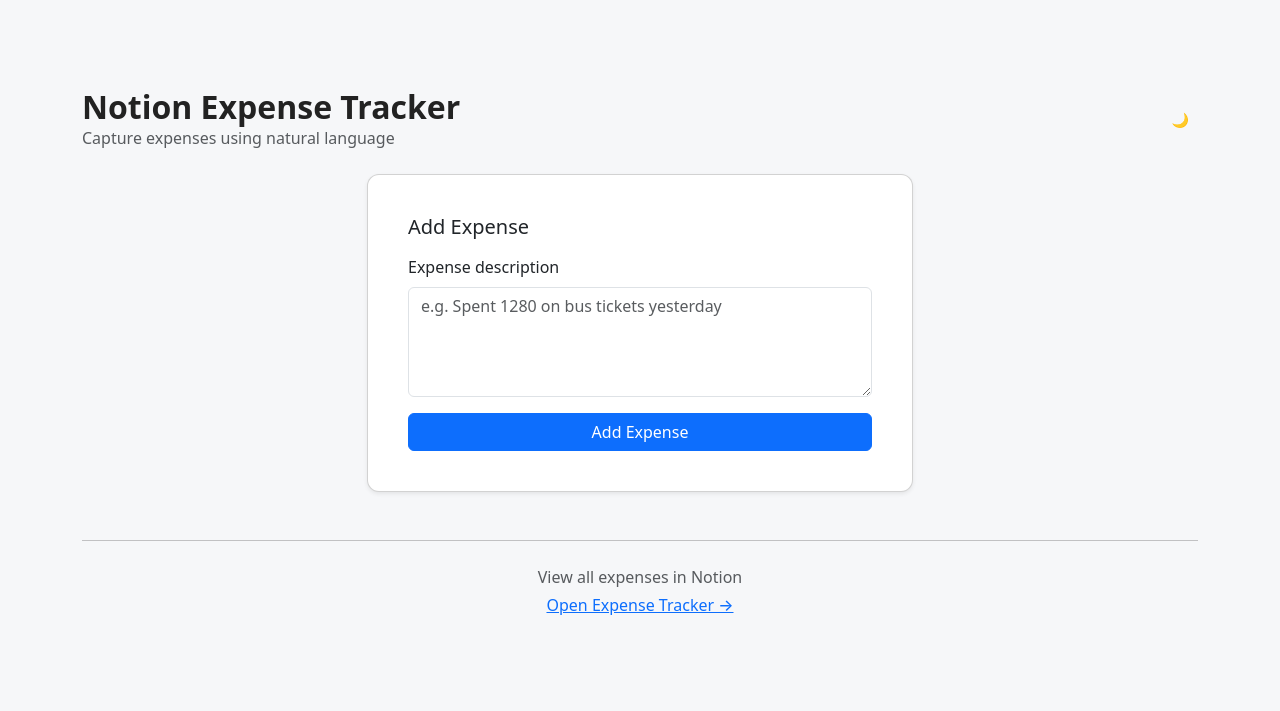
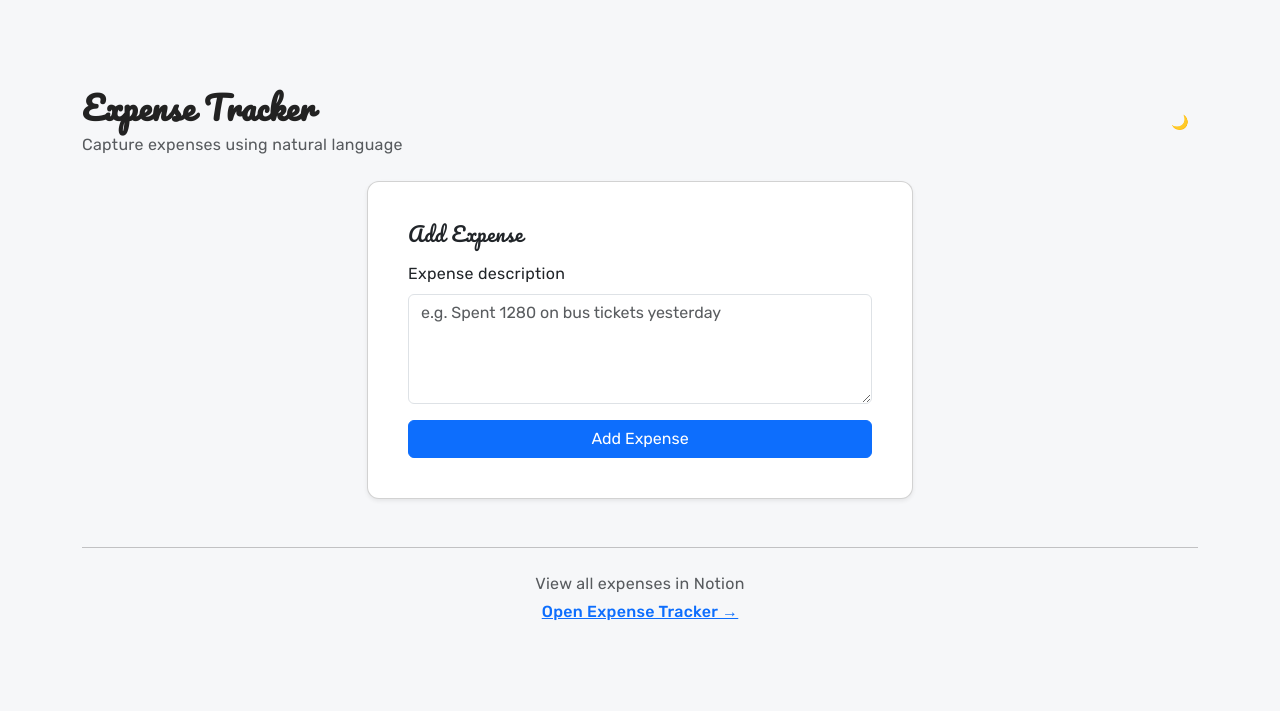
Before and after one commit to ruthvik-ch/notion-expense-tracker, a Flask app: page / in a window 1280 px wide. Shown: the top 711 px of the page. Run offline with Flask 3, Linux system fonts and the light colour scheme.

Commit message:
fonts, css fixes

```diff
--- a/app/static/css/style.css
+++ b/app/static/css/style.css
@@ -4,12 +4,13 @@
 }
 
 body {
-    font-family: system-ui, -apple-system, BlinkMacSystemFont, "Segoe UI", sans-serif;
+    font-family: "Rubik", sans-serif;
     background: #f6f7f9;
     margin: 0;
     padding: 20px;
     color: #222;
     transition: background-color 0.3s ease, color 0.3s ease;
+    letter-spacing: 0.3px;
 }
 
 @media (min-width: 768px) {
@@ -63,20 +64,37 @@ h2 {
     margin-top: 0;
     transition: color 0.3s ease;
     font-size: 1.1rem;
+    font-family: "Pacifico", sans-serif;
 }
 
-@media (min-width: 768px) {
-    h2 {
-        font-size: 1.25rem;
-    }
+/* Add heading styles */
+h1, h2, h3, h4, h5, h6 {
+    font-family: "Pacifico", sans-serif;
+    letter-spacing: 0.5px;
+}
+
+/* Page title styling */
+.page-title {
+    font-size: clamp(1.6rem, 4vw, 2rem);
+}
+
+/* Page subtitle styling */
+.page-subtitle {
+    font-size: clamp(0.75rem, 1.8vw, 1rem);
+    padding-top: 0.4rem;
+}
+
+/* Bottom text styling */
+.bottom-text {
+    font-size: clamp(0.7rem, 1.8vw, 1rem);
 }
 
 /* Input */
 textarea {
     width: 100%;
-    height: 100px;
-    padding: 10px;
-    font-size: 14px;
+    height: 90px;
+    padding: 8px;
+    font-size: 13px;
     margin-bottom: 12px;
     border-radius: 8px;
     border: 1px solid #ccc;
@@ -113,8 +131,8 @@ html[data-bs-theme="dark"] textarea:focus {
 
 /* Button */
 button {
-    padding: 8px 14px;
-    font-size: 14px;
+    padding: 7px 12px;
+    font-size: 13px;
     border-radius: 8px;
     border: none;
     background: #4f46e5;
--- a/app/templates/index.html
+++ b/app/templates/index.html
@@ -10,7 +10,10 @@
       href="https://cdn.jsdelivr.net/npm/bootstrap@5.3.3/dist/css/bootstrap.min.css"
       rel="stylesheet"
     />
-
+    <!-- Fonts -->
+    <link rel="preconnect" href="https://fonts.googleapis.com">
+    <link rel="preconnect" href="https://fonts.gstatic.com" crossorigin>
+    <link href="https://fonts.googleapis.com/css2?family=Pacifico&family=Rubik:ital,wght@0,300..900;1,300..900&display=swap" rel="stylesheet">
     <!-- Custom CSS -->
     <link
       rel="stylesheet"
@@ -23,8 +26,8 @@
       <!-- Header -->
       <header class="d-flex justify-content-between align-items-center mb-3 mb-md-4 flex-wrap gap-2">
         <div>
-          <h1 class="fw-bold mb-0" style="font-size: clamp(1.5rem, 5vw, 2rem);">Notion Expense Tracker</h1>
-          <p class="text-muted mb-0" style="font-size: clamp(0.85rem, 2vw, 1rem);">Capture expenses using natural language</p>
+          <h1 class="fw-bold mb-0 page-title"> Expense Tracker</h1>
+          <p class="text-muted mb-0 page-subtitle">Capture expenses using natural language</p>
         </div>
 
         <!-- Theme Toggle -->
@@ -85,7 +88,7 @@
       <hr class="my-3 my-md-4" />
 
       <section class="text-center">
-        <p class="text-muted mb-1" style="font-size: clamp(0.85rem, 2vw, 1rem);">View all expenses in Notion</p>
+        <p class="text-muted mb-1 bottom-text">View all expenses in Notion</p>
 
         <a
           href="https://sticky-muenster-961.notion.site/Expense-Tracker-Rk-2d9a381d3e0580239c83dfc6e56617b0"
```
Also changed, not shown: README.md.
